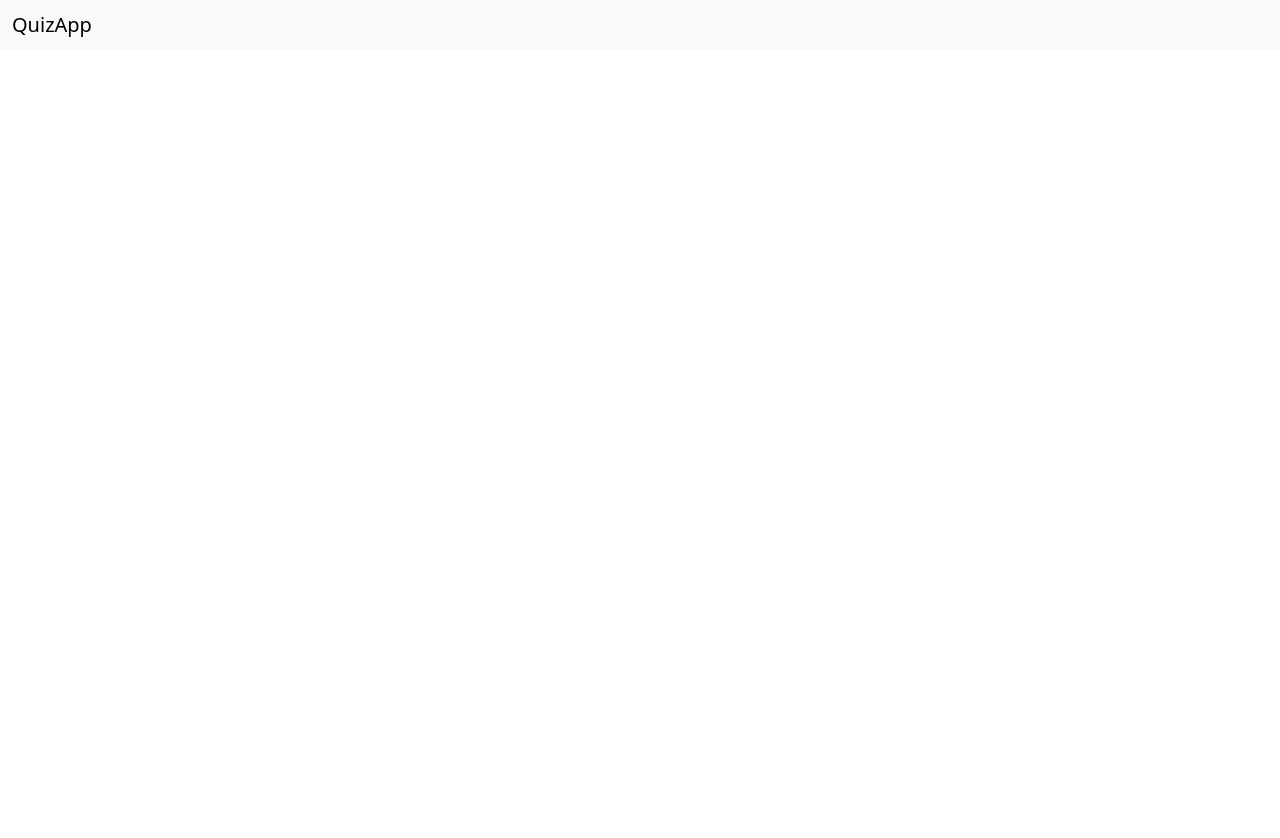
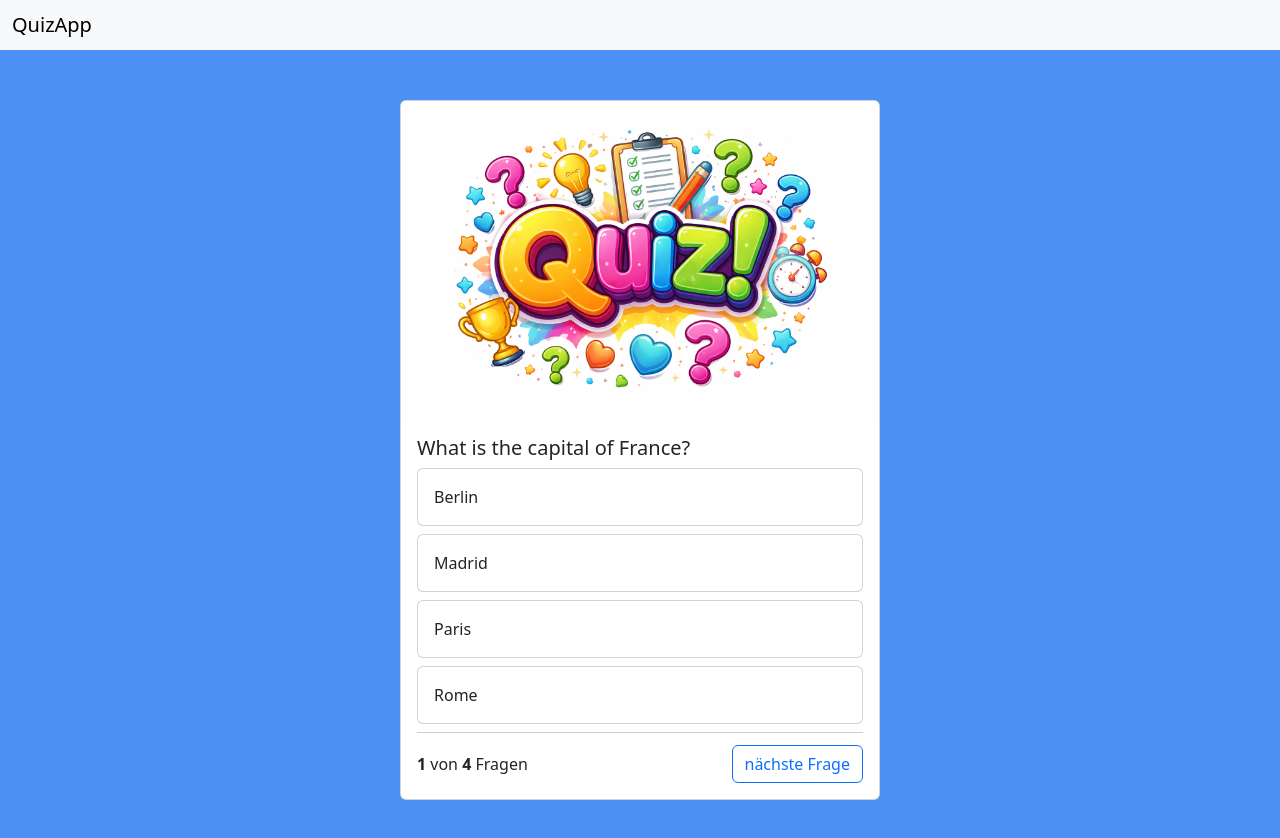
Before and after one commit to MrOrange88/OuizApp, a website: page index.html in a window 1280 px wide. Before the commit the page ends 800 px from the top, so only its background shows below. Drawn offline with nearby package versions, Linux system fonts and the light colour scheme.

```diff
--- a/index.html
+++ b/index.html
@@ -11,11 +11,36 @@
     <script src="script.js"></script>
     <title>QuizApp</title>
   </head>
-  <body>
+  <body onload="init()">
     <nav class="navbar bg-body-tertiary">
       <div class="container-fluid">
         <span class="navbar-brand mb-0 h1">QuizApp</span>
       </div>
     </nav>
+    <div class="container">
+      <div class="card quiz-card">
+        <img src="./assets/quiz.png" class="card-img-top" />
+        <div class="card-body">
+          <h5 id="questionText" class="card-title">Frage</h5>
+
+          <div class="card quiz-answer-card mb-2" onclick="answer('answer_1')">
+            <div id="answer_1" class="card-body">Antwort</div>
+          </div>
+          <div class="card quiz-answer-card mb-2" onclick="answer('answer_2')">
+            <div id="answer_2" class="card-body">Antwort</div>
+          </div>
+          <div class="card quiz-answer-card mb-2" onclick="answer('answer_3')">
+            <div id="answer_3" class="card-body">Antwort</div>
+          </div>
+          <div class="card quiz-answer-card mb-2" onclick="answer('answer_4')">
+            <div id="answer_4" class="card-body">Antwort</div>
+          </div>
+          <div class="question-footer">
+            <span> <b>1</b> von <b id="all-questions">5</b> Fragen </span>
+            <button class="btn btn-outline-primary">nächste Frage</button>
+          </div>
+        </div>
+      </div>
+    </div>
   </body>
 </html>
--- a/script.js
+++ b/script.js
@@ -0,0 +1,69 @@
+let questions = [
+  {
+    question: "What is the capital of France?",
+    answer_1: "Berlin",
+    answer_2: "Madrid",
+    answer_3: "Paris",
+    answer_4: "Rome",
+    right_answer: 3,
+  },
+  {
+    question: "Which planet is known as the Red Planet?",
+    answer_1: "Earth",
+    answer_2: "Mars",
+    answer_3: "Jupiter",
+    answer_4: "Saturn",
+    right_answer: 2,
+  },
+  {
+    question: "What is the largest ocean on Earth?",
+    answer_1: "Atlantic Ocean",
+    answer_2: "Indian Ocean",
+    answer_3: "Arctic Ocean",
+    answer_4: "Pacific Ocean",
+    right_answer: 4,
+  },
+  {
+    question: "How big is the highest mountain?",
+    answer_1: "Mount Everest",
+    answer_2: "K2",
+    answer_3: "Kangchenjunga",
+    answer_4: "Lhotse",
+    right_answer: 1,
+  },
+];
+
+let currentQuestion = 0;
+
+function init() {
+  document.getElementById("all-questions").innerHTML = questions.length;
+
+  showQuestion();
+}
+function showQuestion() {
+  let question = questions[currentQuestion];
+  document.getElementById("questionText").innerHTML = question["question"];
+  document.getElementById("answer_1").innerHTML = question["answer_1"];
+  document.getElementById("answer_2").innerHTML = question["answer_2"];
+  document.getElementById("answer_3").innerHTML = question["answer_3"];
+  document.getElementById("answer_4").innerHTML = question["answer_4"];
+}
+function answer(selectedAnswer) {
+  let question = questions[currentQuestion];
+  let selectedAnswerNumber = selectedAnswer.slice(-1);
+
+  idOfRightAnswer = "answer_" + question["right_answer"];
+
+  if (selectedAnswerNumber == question["right_answer"]) {
+    document
+      .getElementById(selectedAnswer)
+      .parentNode.classList.add("bg-success");
+  } else {
+    document
+      .getElementById(selectedAnswer)
+      .parentNode.classList.add("bg-danger");
+    document
+      .getElementById(idOfRightAnswer)
+      .parentNode.classList.add("bg-success");
+  }
+}
--- a/style.css
+++ b/style.css
@@ -0,0 +1,33 @@
+body {
+  background-color: #4c90f5;
+}
+
+.container {
+  min-height: 100vh;
+  background-color: #4c90f5;
+  display: flex;
+  justify-content: center;
+  align-items: center;
+}
+.quiz-card {
+  width: 30rem;
+}
+.question-footer {
+  border-top: 1px solid #ccc;
+  display: flex;
+  justify-content: space-between;
+  align-items: center;
+  padding-top: 12px;
+}
+.quiz-answer-card:hover {
+  cursor: pointer;
+  background-color: #d3e3fd;
+}
+.bg-success {
+  background-color: #28a745 !important;
+  color: white;
+}
+.bg-danger {
+  background-color: #dc3545 !important;
+  color: white;
+}
```
Also changed, not shown: assets/quiz.png (added).
